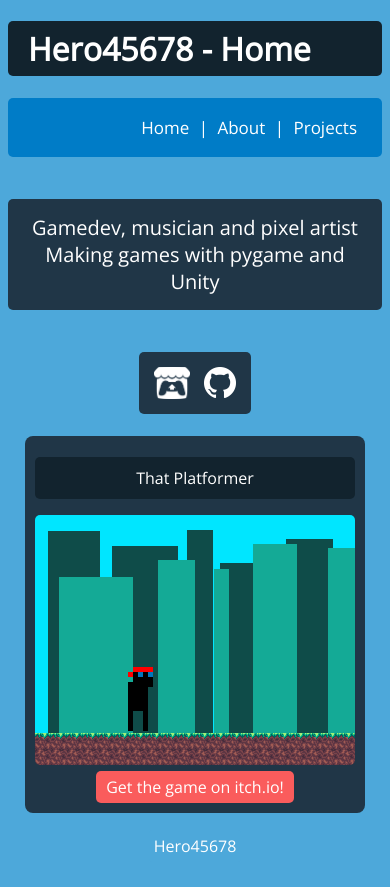
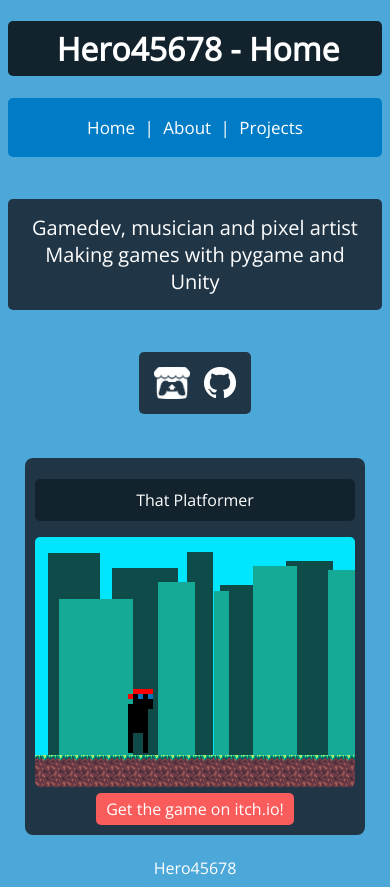
Before and after one commit to Gravity021/Website, a Flask app: page / in a window 390 px wide. Before the commit the page ends 853 px from the top, so only its background shows below. Run offline with Flask 2, Linux system fonts and the light colour scheme.

Commit message:
Make pages responsive

```diff
--- a/Server/static/styles/link-formating.css
+++ b/Server/static/styles/link-formating.css
@@ -1,11 +1,3 @@
-:root {
-    --neon-green: #22ee22ff;
-    --spring-green: #22ee66ff;
-    --medium-spring-green: #22ee99ff;
-    --sea-green-crayola: #22eebbff;
-    --fluorescent-blue: #22eeeeff;
-}
-
 a.button {
     text-align: center;
     color: #FFFFFF;
@@ -45,7 +37,7 @@
     transform: translate(0px, -10px);
 }
 
-.social-links-wrap {
+.social-links {
     display: inline-block;
     background-color: #203647;
     padding: 10px;
--- a/Server/static/styles/main.css
+++ b/Server/static/styles/main.css
@@ -8,4 +8,4 @@
 
 * {
     box-sizing: border-box;
-  }
+}
--- a/Server/static/styles/page-elements.css
+++ b/Server/static/styles/page-elements.css
@@ -1,11 +1,3 @@
-:root {
-    --neon-green: #22ee22ff;
-    --spring-green: #22ee66ff;
-    --medium-spring-green: #22ee99ff;
-    --sea-green-crayola: #22eebbff;
-    --fluorescent-blue: #22eeeeff;
-}
-
 .title {
     background-color: #12232e;
     color: #ffffff;
@@ -21,12 +13,8 @@
 
 .navbar {
     font-size: 17px;
+    background-color: #007CC7;
 
-    text-align: right;
-    padding-right: 20px;
-
-    background-color: var(--sea-green-crayola);
-    background-color: #007CC7;
     padding-top: 1px;
     padding-bottom: 1px;
     border-radius: 5px;
--- a/Server/static/styles/responsive.css
+++ b/Server/static/styles/responsive.css
@@ -0,0 +1,20 @@
+/* Small (less than 768px) */
+@media only screen and (max-width: 600px) {
+    .title {
+        text-align: center;
+        padding-left: 6px;
+    }
+
+    .navbar {
+        text-align: center;
+        width: 100%;
+    }
+}
+
+/* Medium (768px and up) */
+@media only screen and (min-width: 600px) {
+    .navbar {
+        text-align: right;
+        padding-right: 20px;
+    }
+}
--- a/Server/templates/home.html
+++ b/Server/templates/home.html
@@ -10,6 +10,7 @@
         <link rel="stylesheet" href="./static/styles/link-formating.css">
         <link rel="stylesheet" href="./static/styles/page-elements.css">
         <link rel="stylesheet" href="./static/styles/projects.css">
+        <link rel="stylesheet" href="./static/styles/responsive.css">
 
         <link href="https://fonts.googleapis.com/css?family=Open+Sans" rel="stylesheet">
 
@@ -40,12 +41,13 @@
         <br>
 
         <!-- "Social" links -->
-        <div class="centered-element social-links">
-            <div class="social-links-wrap">
+        <div class="centered-element">
+            <div class="social-links">
                 <a href="https://hero45678.itch.io"><img src="./static/images/icons/itch_io/itchio-logo-textless-white.png" class="icon" alt="itch.io link"></a>
-                <a href="https://github.com/Hero45678"><img src="./static/images/icons/GitHub/GitHub-Mark-Light-64px.png" class="icon" alt="Github link"></a>
+                <a href="https://github.com/Hero45678"><img src="./static/images/icons/GitHub/GitHub-Mark-Light-32px.png" class="icon" alt="Github link"></a>
                 <br>
             </div>
+        </div>
 
         <br>
         <br>
@@ -62,6 +64,8 @@
                 </div>
                 <a href="https://hero45678.itch.io/that-platfomer" class="itch-link">Get the game on itch.io!</a>
             </div>
+
+            <!-- <div class="spacer"></div> -->
         </div>
 
         <br>
```
